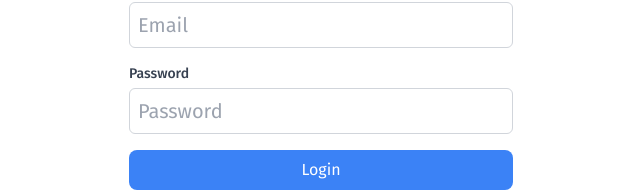
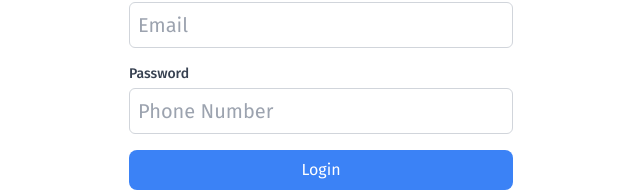
Before and after one commit to svivek19/elearning-platform-frontend, a React (Create React App) app: page / in a window 1280 px wide. Shown: the part 312-504 px from the top of the page, without its empty margins (319-959 px from the left). Built offline with nearby package versions, Linux system fonts and the light colour scheme.

Commit message:
login integration complete

```diff
--- a/package.json
+++ b/package.json
@@ -9,6 +9,7 @@
     "axios": "^1.7.7",
     "react": "^18.3.1",
     "react-dom": "^18.3.1",
+    "react-hot-toast": "^2.4.1",
     "react-icons": "^5.3.0",
     "react-router-dom": "^6.26.2",
     "react-scripts": "5.0.1",
--- a/src/pages/auth/Login.jsx
+++ b/src/pages/auth/Login.jsx
@@ -1,10 +1,14 @@
 import React, { useState } from "react";
-import { Link } from "react-router-dom";
+import { json, Link } from "react-router-dom";
+import toast, { Toaster } from "react-hot-toast";
+import { RiErrorWarningFill } from "react-icons/ri";
+import { MdOutlineDoneAll } from "react-icons/md";
+import AxiosInstance from "../../utils/AxiosInstance";
 
 const Login = () => {
   const [loginData, setLoginData] = useState({
     email: "",
-    password: "",
+    phone: "",
   });
 
   const handleChange = (e) => {
@@ -15,13 +19,62 @@ const Login = () => {
     }));
   };
 
-  const handleLogin = (e) => {
+  const handleLogin = async (e) => {
     e.preventDefault();
-    console.log("Logging in with data:", loginData);
+
+    console.log(loginData);
+
+    if (loginData.email === "" || loginData.phone === "") {
+      toast.error("Fill all required fields", {
+        icon: <RiErrorWarningFill />,
+        style: {
+          borderRadius: "10px",
+          background: "#333",
+          color: "#fff",
+        },
+      });
+    }
+    try {
+      const response = await AxiosInstance.post("/user/login", loginData);
+      if (response.status === 200) {
+        toast.success("Login successful!", {
+          icon: <MdOutlineDoneAll />,
+          style: {
+            borderRadius: "10px",
+            background: "#333",
+            color: "#fff",
+          },
+        });
+        localStorage.setItem(
+          "userData",
+          JSON.stringify(response.data.response)
+        );
+      } else {
+        toast.error("Failed to login. Please try again.", {
+          icon: <RiErrorWarningFill />,
+          style: {
+            borderRadius: "10px",
+            background: "#333",
+            color: "#fff",
+          },
+        });
+      }
+    } catch (error) {
+      console.log(error);
+      toast.error("Failed to login. Please try again.", {
+        icon: <RiErrorWarningFill />,
+        style: {
+          borderRadius: "10px",
+          background: "#333",
+          color: "#fff",
+        },
+      });
+    }
   };
 
   return (
     <div className="flex flex-col items-center w-full max-w-sm mx-auto justify-center h-full">
+      <Toaster />
       <h2 className="text-2xl font-bold mb-4">Login Here</h2>
       <form className="w-full" onSubmit={handleLogin}>
         <div className="mb-4">
@@ -35,7 +88,6 @@ const Login = () => {
             onChange={handleChange}
             placeholder="Email"
             className="mt-1 block w-full p-2 border border-gray-300 rounded-md outline-none"
-            required
           />
         </div>
         <div className="mb-4">
@@ -43,13 +95,12 @@ const Login = () => {
             Password
           </label>
           <input
-            type="password"
-            name="password"
-            value={loginData.password}
+            type="phone"
+            name="phone"
+            value={loginData.phone}
             onChange={handleChange}
-            placeholder="Password"
+            placeholder="Phone Number"
             className="mt-1 block w-full p-2 border border-gray-300 rounded-md outline-none"
-            required
           />
         </div>
         <button
```
Also changed, not shown: 1 other file (tests, documents, lock files or other folders).
